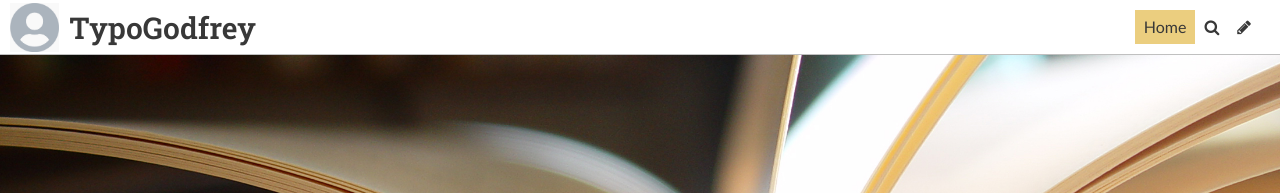
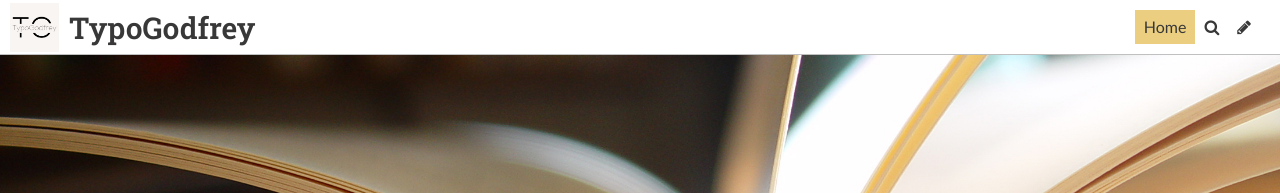
Before and after one commit to thomasgodfrey48/destinationunknown, a Jekyll site: the page built from index.html, in a window 1280 px wide. Shown: the top 193 px of the page. Built offline with Jekyll 4.4.1, drawn with Linux system fonts in a browser that asks for light colours; some web fonts are replaced; the list of posts is cut into pages by our own code.

Commit message:
Update Settings “general”

```diff
--- a/_data/settings.yml
+++ b/_data/settings.yml
@@ -6,8 +6,8 @@
 header_text_color: "#ffffff"
 bannerheight: 20vmax
 navbarheight: 55px
-logo: /uploads/logo.jpg
-favicon: /uploads/favicon.ico
+logo: ../uploads/typo-2.png
+favicon: ../uploads/typo-2.png
 gridlayout: false
 fixednavbar: false
 upzoom: true
```
Also changed, not shown: uploads/typo-2.png (added).
